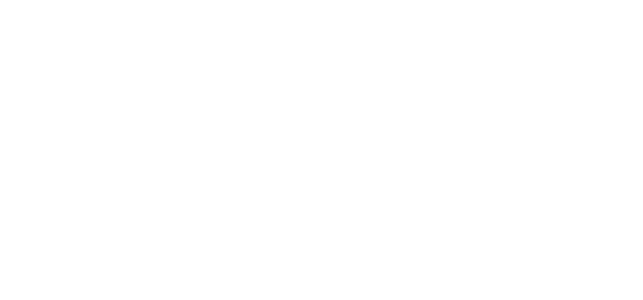
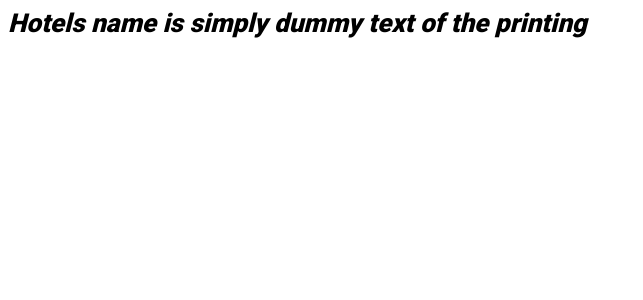
Before and after one commit to te-lyhourt/hotel_recommend, a Vue app: page /detail-page in a window 1280 px wide. Before the commit this address had no page. Shown: the top 300 px of the page, without its empty margins (0-643 px from the left). Built offline with nearby package versions, Linux system fonts and the light colour scheme.

Commit message:
added detail page path

```diff
--- a/package.json
+++ b/package.json
@@ -20,7 +20,8 @@
     "@vue/compiler-sfc": "^3.0.0",
     "babel-eslint": "^10.1.0",
     "eslint": "^6.7.2",
-    "eslint-plugin-vue": "^7.0.0"
+    "eslint-plugin-vue": "^7.0.0",
+    "vue-cli-plugin-vuetify": "~2.4.5"
   },
   "eslintConfig": {
     "root": true,
--- a/src/router/index.js
+++ b/src/router/index.js
@@ -1,10 +1,17 @@
 import {createRouter,createWebHistory} from 'vue-router'
 import homePage from '../views/homePage'
+import DetailPage from '../views/DetailPage.vue'
 const routes=[
     {
         path:'/',
         name:'HomePage',
         component:homePage
+    },
+
+    {
+        path: '/detail-page',
+        name: 'DetailPage',
+        component: DetailPage
     }
 ]
 
--- a/src/views/DetailPage.vue
+++ b/src/views/DetailPage.vue
@@ -0,0 +1,24 @@
+<template>
+  <div>
+    <div>
+      <span id="title">
+        <i>Hotels name is simply dummy text of the printing</i>
+      </span>
+    </div>
+
+    <div></div>
+  </div>
+</template>
+
+<script>
+export default {
+  name: 'DetailPage',
+}
+</script>
+
+<style scoped>
+#title {
+  font-family: 'Roboto', sans-serif;
+  font-size: 26px;
+}
+</style>
```
Also changed, not shown: 1 other file (tests, documents, lock files or other folders).
